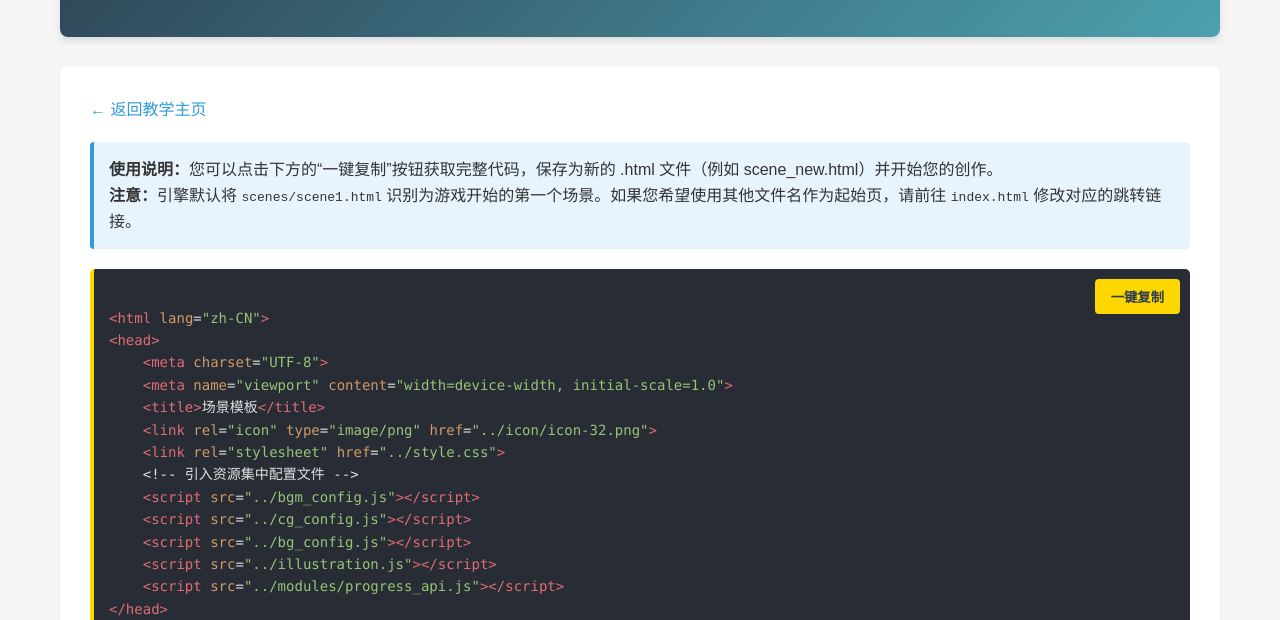
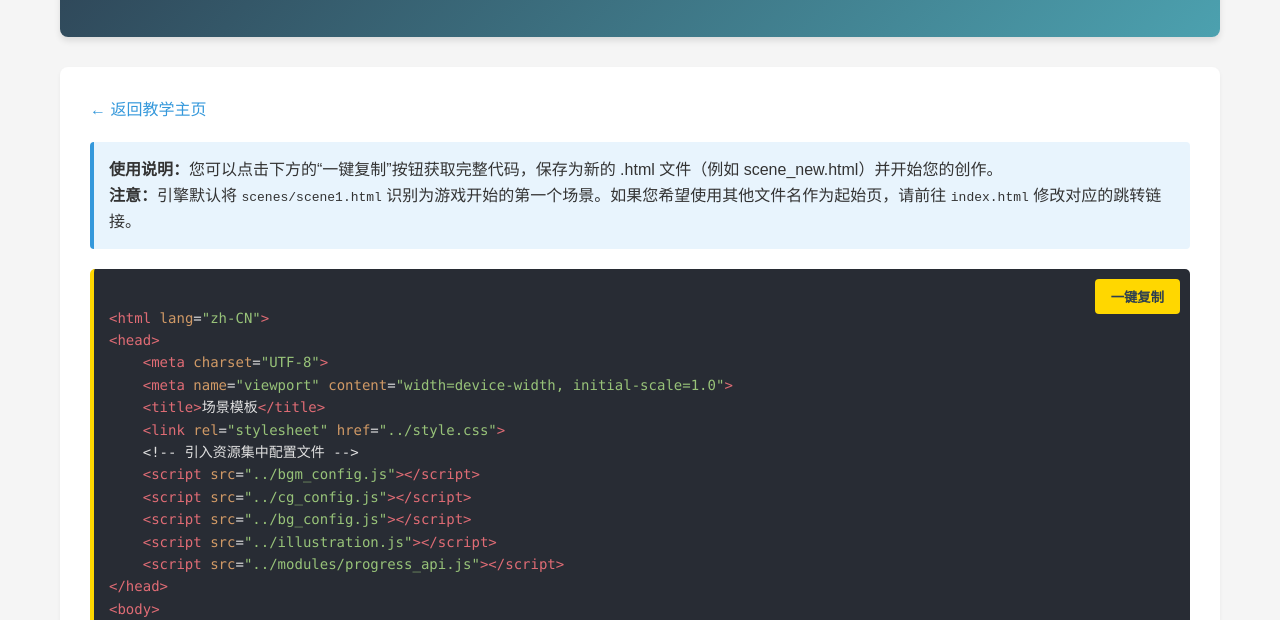
Before and after one commit to 1145141919810TONNY/Shioriteaching, a plain HTML site: page examples/scene_template.html in a window 1280 px wide. Shown: the part 168-788 px from the top of the page. Drawn offline with Linux system fonts and the light colour scheme.

Commit message:
Update scene_template.html

```diff
--- a/examples/scene_template.html
+++ b/examples/scene_template.html
@@ -101,7 +101,6 @@
     &lt;meta charset=&quot;UTF-8&quot;&gt;
     &lt;meta name=&quot;viewport&quot; content=&quot;width=device-width, initial-scale=1.0&quot;&gt;
     &lt;title&gt;场景模板&lt;/title&gt;
-    &lt;link rel=&quot;icon&quot; type=&quot;image/png&quot; href=&quot;../icon/icon-32.png&quot;&gt;
     &lt;link rel=&quot;stylesheet&quot; href=&quot;../style.css&quot;&gt;
     &lt;!-- 引入资源集中配置文件 --&gt;
     &lt;script src=&quot;../bgm_config.js&quot;&gt;&lt;/script&gt;
```
